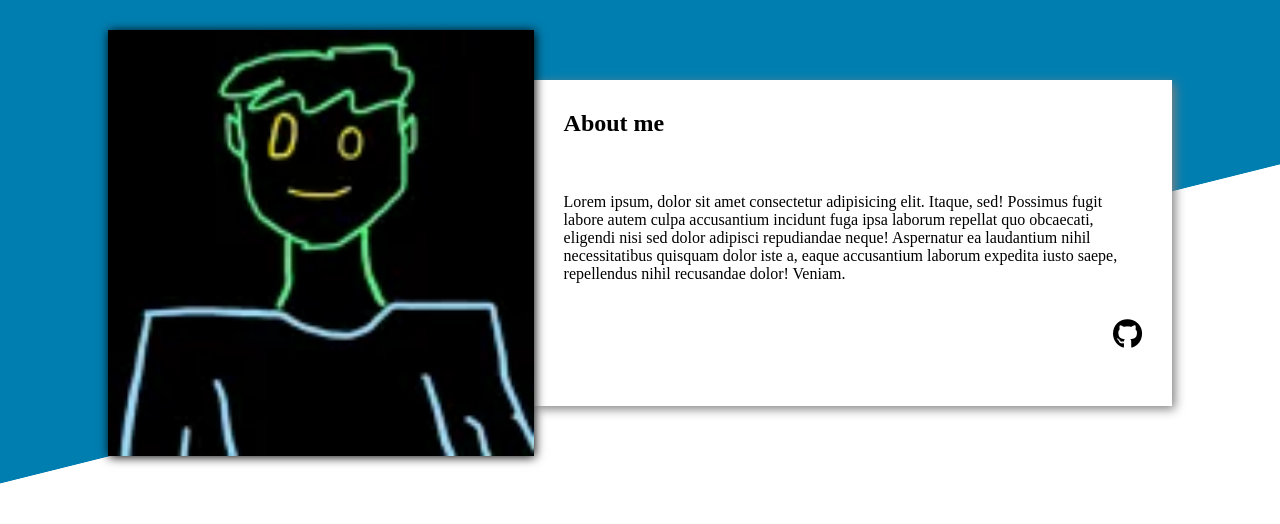
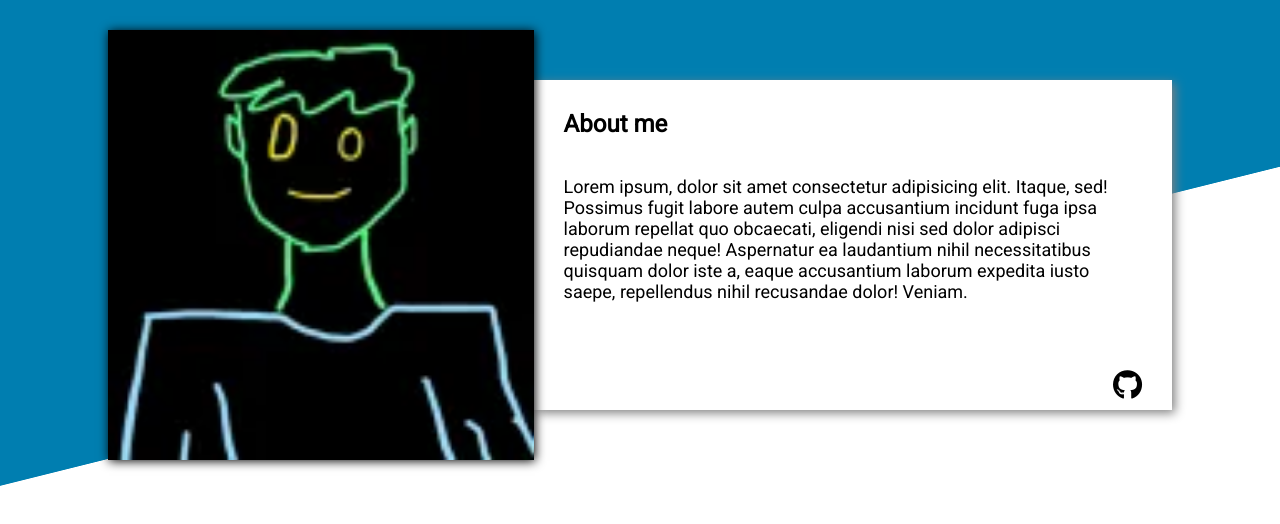
Before and after one commit to High-Banana/Homepage, a plain HTML site: page index.html in a window 1280 px wide. Drawn offline with Linux system fonts and the light colour scheme.

Commit message:
Add github link on the github icon

```diff
--- a/index.html
+++ b/index.html
@@ -12,14 +12,18 @@
     <div class="about-container">
       <img src="./image/pfp.jpg" alt="Profile picture" />
       <div class="about-card">
-        <h2>About me</h2>
-        <p>
-          Lorem ipsum, dolor sit amet consectetur adipisicing elit. Itaque, sed! Possimus fugit labore autem culpa accusantium
-          incidunt fuga ipsa laborum repellat quo obcaecati, eligendi nisi sed dolor adipisci repudiandae neque! Aspernatur ea
-          laudantium nihil necessitatibus quisquam dolor iste a, eaque accusantium laborum expedita iusto saepe, repellendus nihil
-          recusandae dolor! Veniam.
-        </p>
-        <i class="fa-brands fa-github"></i>
+        <div class="about-description">
+          <h2>About me</h2>
+          <p>
+            Lorem ipsum, dolor sit amet consectetur adipisicing elit. Itaque, sed! Possimus fugit labore autem culpa accusantium
+            incidunt fuga ipsa laborum repellat quo obcaecati, eligendi nisi sed dolor adipisci repudiandae neque! Aspernatur ea
+            laudantium nihil necessitatibus quisquam dolor iste a, eaque accusantium laborum expedita iusto saepe, repellendus
+            nihil recusandae dolor! Veniam.
+          </p>
+        </div>
+        <div class="about-links">
+          <a href="https://github.com/High-Banana" target="_blank"><i class="fa-brands fa-github"></i></a>
+        </div>
       </div>
     </div>
   </body>
--- a/style.css
+++ b/style.css
@@ -1,3 +1,9 @@
+@import url("https://fonts.googleapis.com/css2?family=Roboto&display=swap");
+
+* {
+  font-family: "Roboto", sans-serif;
+}
+
 body {
   /* background-color: lightblue; */
   background: linear-gradient(166deg, rgb(0, 126, 176) 60%, transparent 60.1%) no-repeat;
@@ -25,10 +31,24 @@ body {
   margin: 50px 0 50px 0;
   background-color: white;
   z-index: 0;
-  gap: 20px;
+  gap: 50px;
 }
 
-.about-card i {
+.about-description {
+  display: flex;
+  flex-direction: column;
+}
+
+.about-description p {
+  font-size: 18px;
+}
+
+.about-links {
+  display: flex;
+  justify-content: end;
+}
+.about-links i {
   text-align: end;
   font-size: 30px;
+  color: black;
 }
```
Also changed, not shown: image/calculator.JPG (added), image/rockpaperscissor.JPG (added), image/sketch.JPG (added), image/tictactoe.JPG (added), image/todolist.JPG (added), image/weather.JPG (added).
